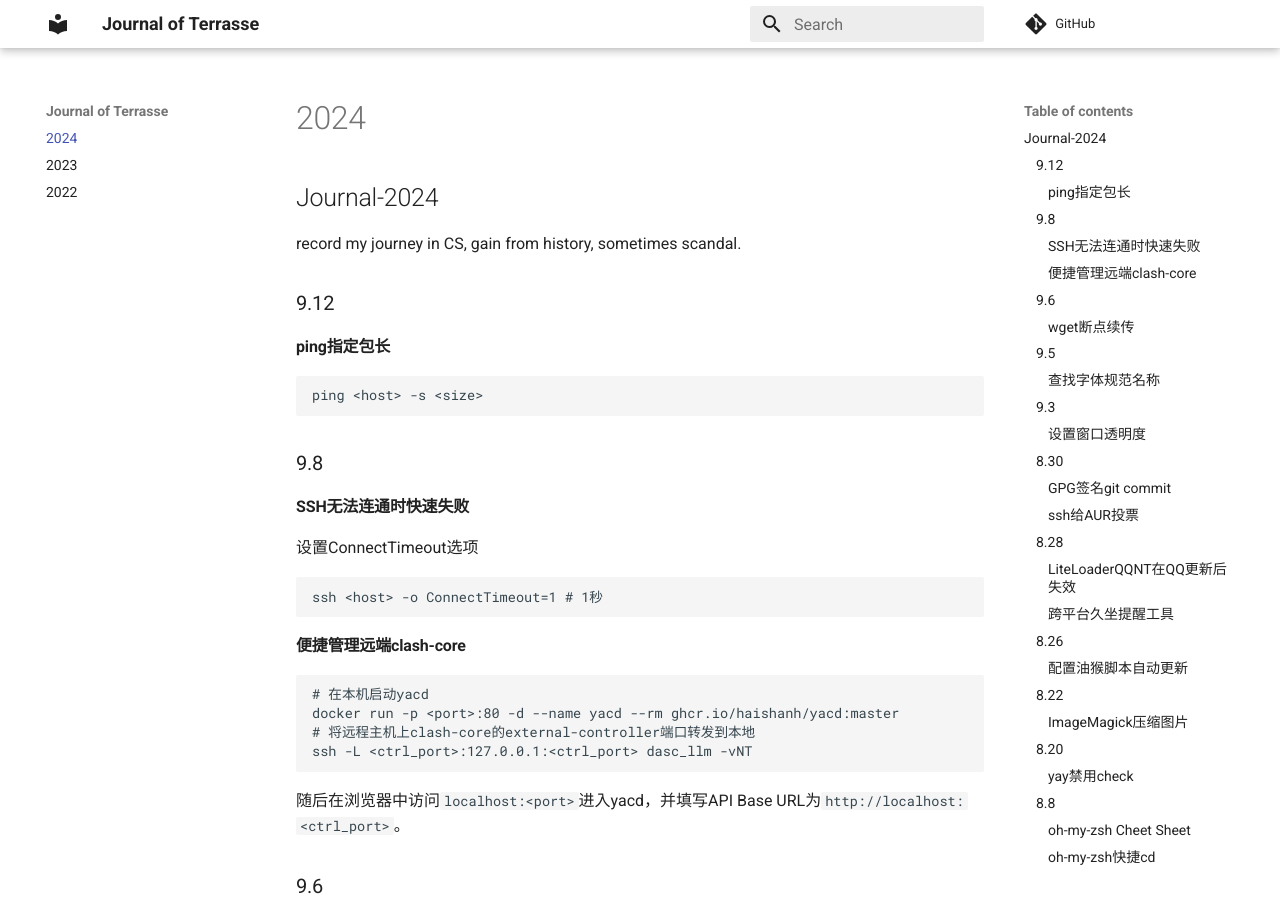
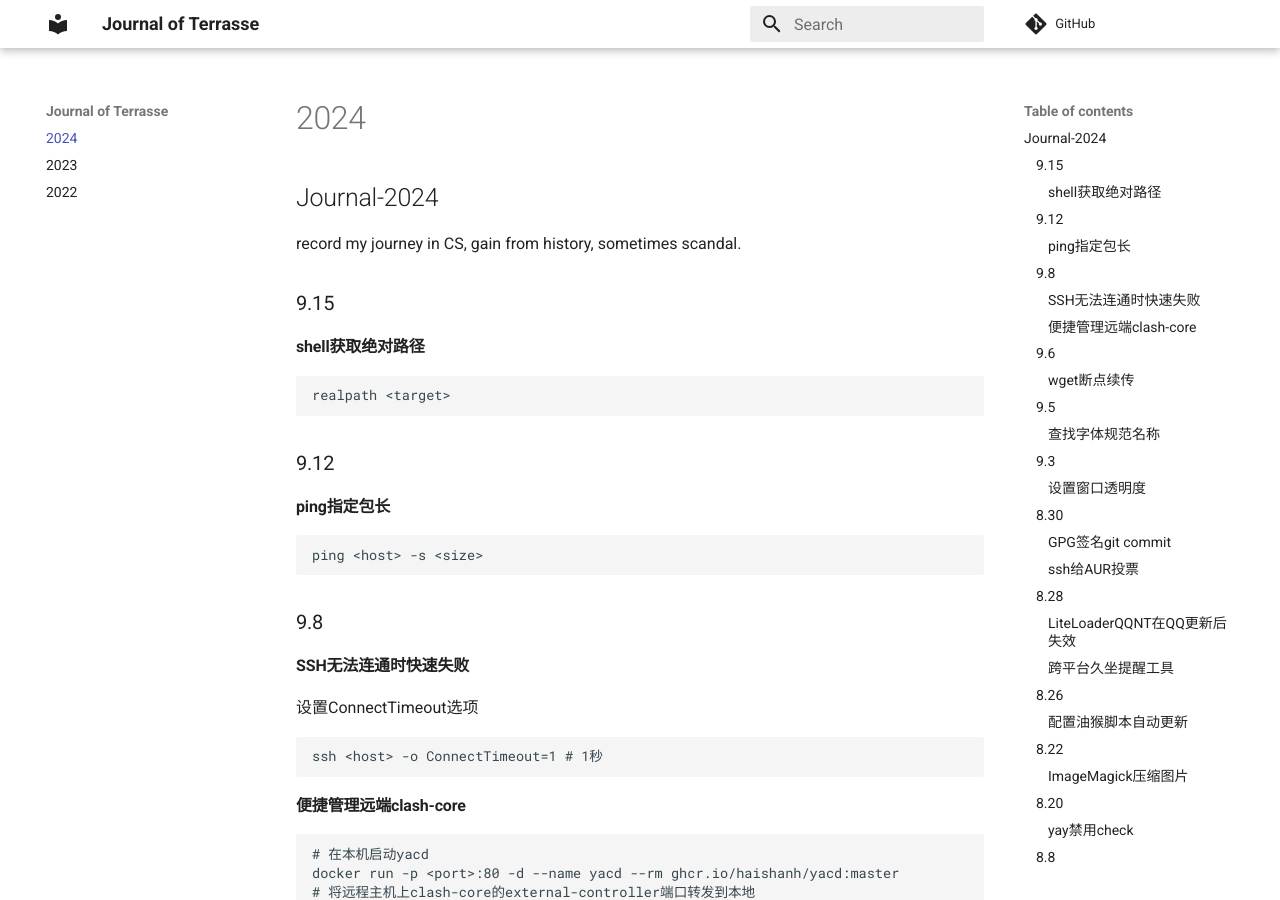
Before and after one commit to Jerry-Terrasse/journal, an MkDocs documentation site: the page built from docs/2024.md, in a window 1280 px wide and 900 px high. Built offline with MkDocs 1.6.1 and Material for MkDocs 9.7.7, drawn with Linux system fonts in a browser that asks for light colours; comment, search, counter and statistics services are not loaded.

Commit message:
update (Sun Sep 15 04:12:38 PM CST 2024)

````diff
--- a/docs/2024.md
+++ b/docs/2024.md
@@ -1,6 +1,14 @@
 ## Journal-2024
 
 record my journey in CS, gain from history, sometimes scandal.
+
+### 9.15
+
+#### shell获取绝对路径
+
+```shell
+realpath <target>
+```
 
 ### 9.12
 
````
